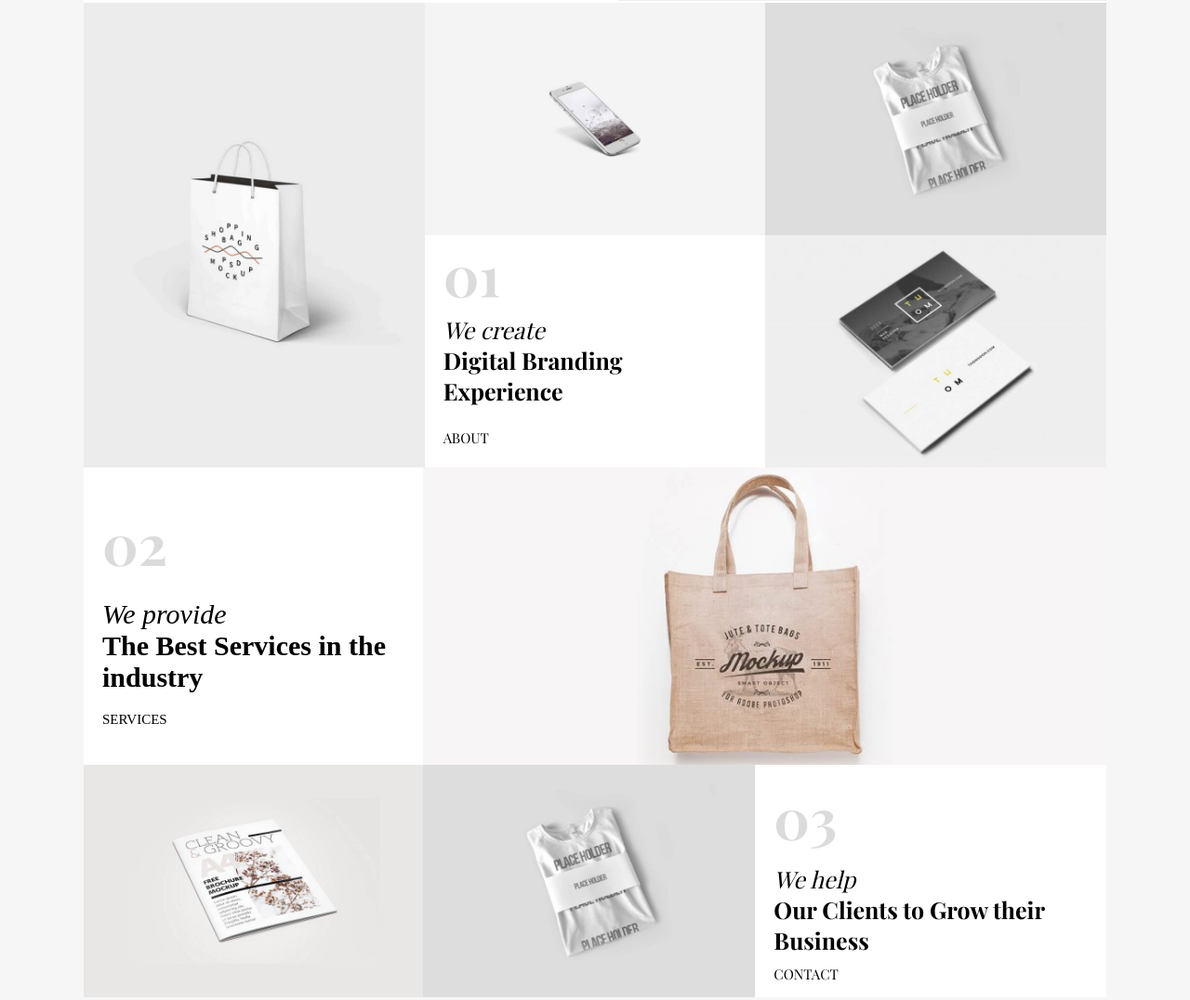
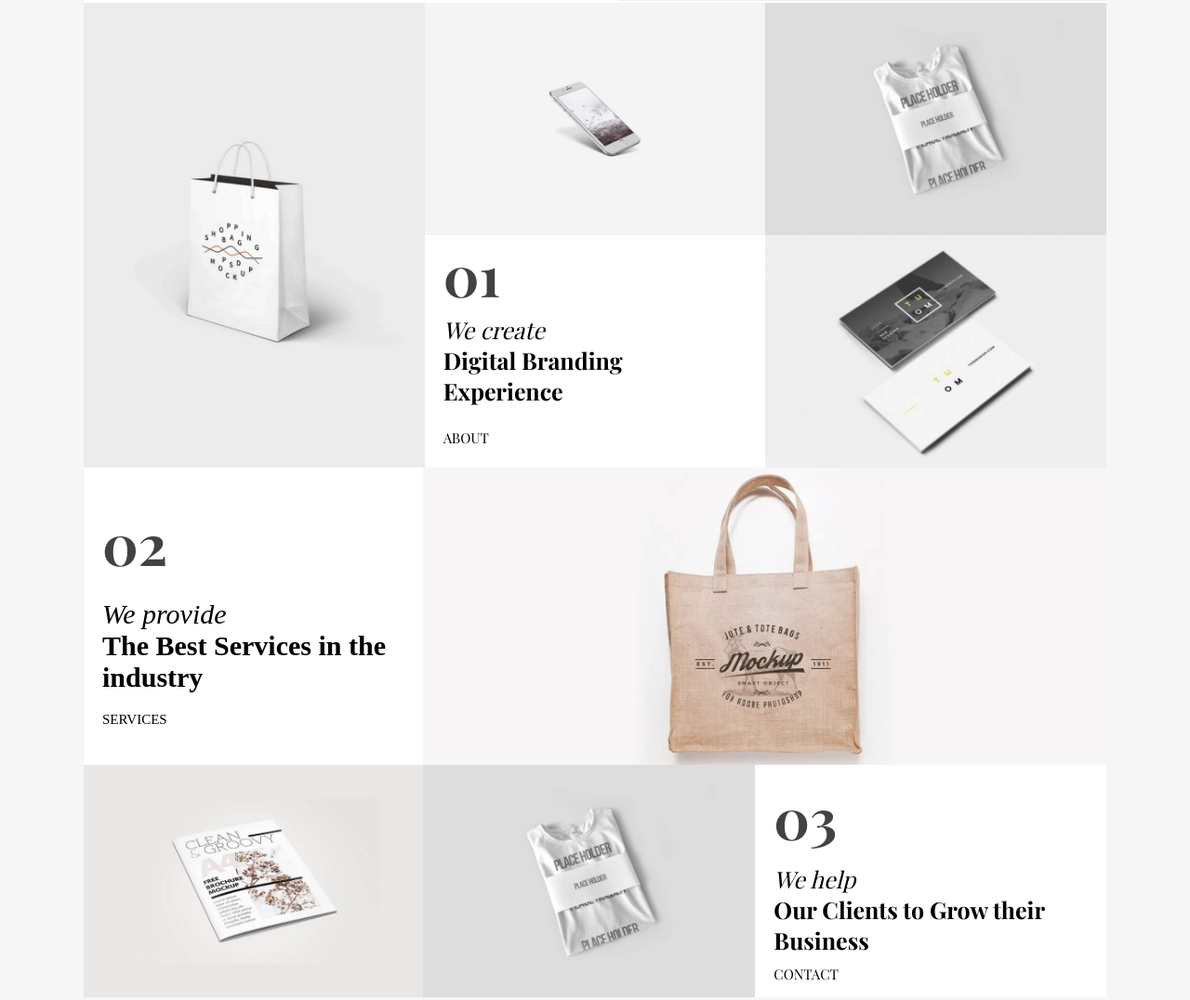
Before and after one commit to UrosZikic/Snow-prototype, a plain HTML site: page index.html in a window 1280 px wide. Shown: the part 683-1759 px from the top of the page at 93% size. Drawn offline with nearby package versions, Linux system fonts and the light colour scheme.

Commit message:
Update style.css

```diff
--- a/assets/styles/style.css
+++ b/assets/styles/style.css
@@ -219,7 +219,7 @@ main {
   font-family: Playfair Display, arial;
 }
 .second-info h2:first-child {
-  color: rgb(219, 219, 219);
+  color: #424242;
   font-size: 6rem;
   padding-left: 2rem;
 }
@@ -261,7 +261,7 @@ main {
 .third--row-info h2:first-child {
   font-size: 6rem;
   font-family: Playfair Display, arial;
-  color: rgb(219, 219, 219);
+  color: #424242;
 }
 .third--row-info h2:last-child {
   font-size: 2.5rem;
@@ -306,7 +306,7 @@ main {
 }
 .row3 h2:first-child {
   font-size: 6rem;
-  color: rgb(219, 219, 219);
+  color: #424242;
 }
 .row3 h2:last-child em {
   font-weight: 300;
```
